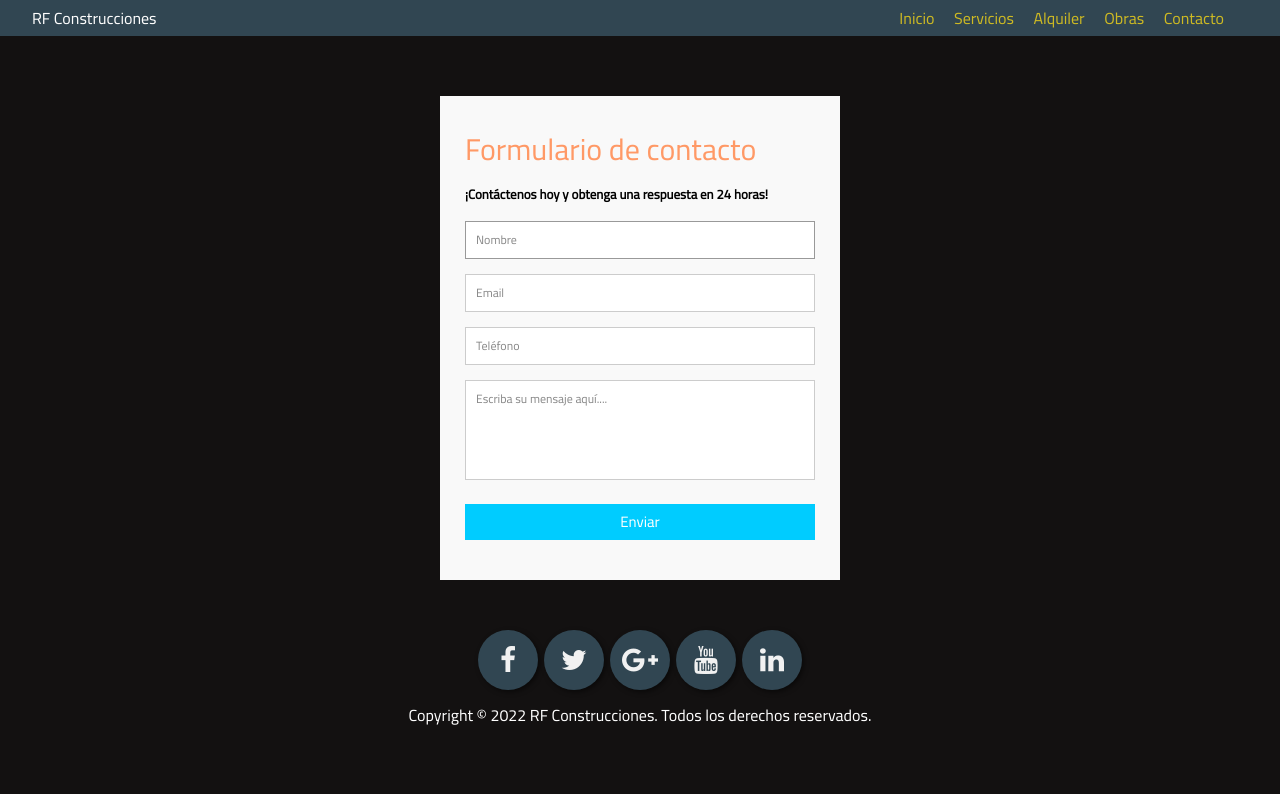
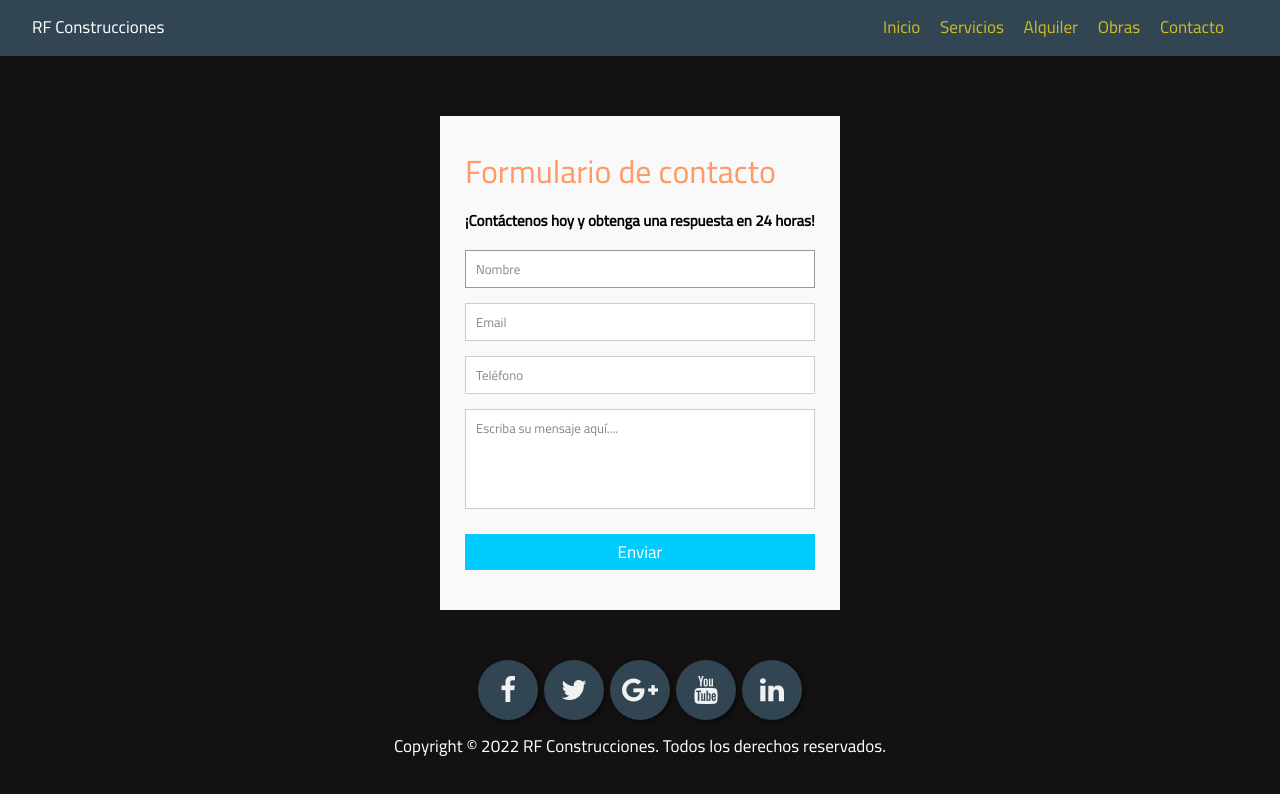
Before and after one commit to FranciscoJesusRodriguez/RF-Construcciones, a plain HTML site: page pages/contacto.html in a window 1280 px wide. Drawn offline with nearby package versions, Linux system fonts and the light colour scheme.

Commit message:
Cambios en font-size y nav

```diff
--- a/css/styles.css
+++ b/css/styles.css
@@ -12,12 +12,14 @@
 .header{
     background-color: #314652;
 	top:0;
+	padding: 8px 0px 10px 0px;
+	margin-bottom: 20px;
 	left: 0;
 	right: 0;
 	position: fixed;
 }
 main {
-	padding-top: 30px;
+	padding-top: 50px;
 	margin:16px;
 }
 h1 {
@@ -27,7 +29,7 @@ body {
     background-color:#131111;
     color: white;
     font-family: 'Cairo', sans-serif;
-	font-size: medium;
+	font-size: 17px;
 	min-height: 100%;
 }
 html {
@@ -254,7 +256,7 @@ footer{
 	position:relative;
 }
 
-#contact input[type="text"], #contact input[type="email"], #contact input[type="tel"], #contact textarea, #contact button[type="submit"] { font:400 12px/16px 'Cairo', sans-serif; }
+#contact input[type="text"], #contact input[type="email"], #contact input[type="tel"], #contact textarea, #contact button[type="submit"] { font:400 13px/16px 'Cairo', sans-serif; }
 
 #contact {
 	background:#F9F9F9;
@@ -265,14 +267,14 @@ footer{
 #contact h3 {
 	color: #F96;
 	display: block;
-	font-size: 30px;
+	font-size: 32px;
 	font-weight: 400;
 }
 
 #contact h4 {
 	margin:5px 0 15px;
 	display:block;
-	font-size:13px;
+	font-size:15px;
 }
 
 fieldset {
@@ -312,7 +314,7 @@ fieldset {
 	color:#FFF;
 	margin:0 0 5px;
 	padding:10px;
-	font-size:15px;
+	font-size:17px;
 }
 
 #contact button[type="submit"]:hover {
```
